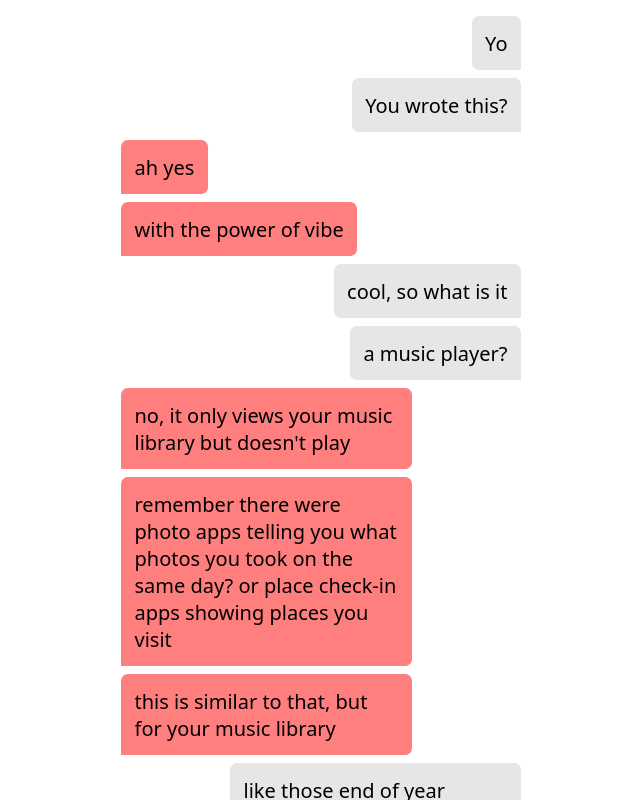
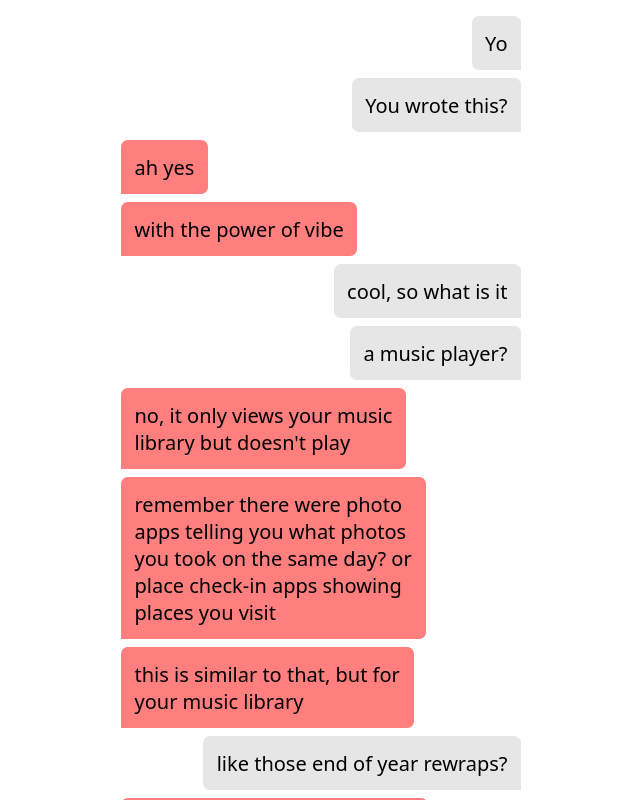
Before and after one commit to chadluo/audis, a plain HTML site: page index.html in a window 1280 px wide. Shown: the whole page, without its empty margins (319-959 px from the left). Drawn offline with Linux system fonts and the light colour scheme.

Commit message:
multiline chatbox width

```diff
--- a/index.html
+++ b/index.html
@@ -44,8 +44,8 @@
             }
 
             .phone {
-                max-height: 50rem;
-                max-width: 25rem;
+                height: 50rem;
+                width: 25rem;
             }
         }
 
@@ -53,7 +53,7 @@
             padding: .5lh;
             border-radius: 0.25lh;
             width: fit-content;
-            max-width: 66%;
+            max-width: 75%;
             text-box-edge: cap alphabetic;
             text-box-trim: trim-both;
         }
@@ -152,6 +152,17 @@
             scrollEl.innerHTML = messages.map(message => {
                 return `<div class="message ${message.side}">${message.text}</div>`
             }).join('')
+
+            scrollEl.querySelectorAll('.message').forEach(el => {
+                const range = document.createRange()
+                range.selectNodeContents(el)
+                const rects = range.getClientRects()
+                if (rects.length > 1) {
+                    const maxLineWidth = Math.max(...Array.from(rects, r => r.width));
+                    /** @type {HTMLElement} */
+                    (el).style.width = Math.ceil(maxLineWidth) + 'px'
+                }
+            })
         }
     </script>
 </body>
```
